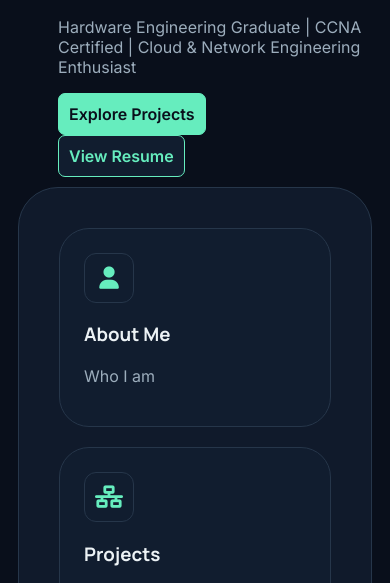
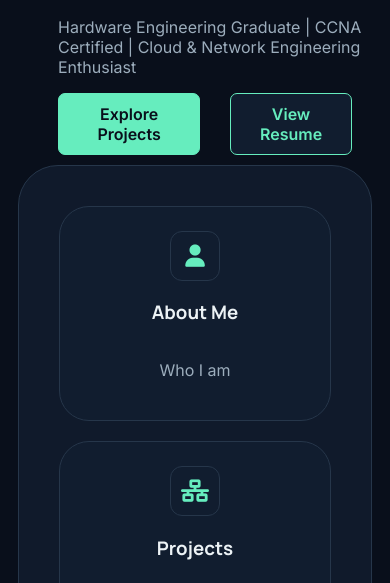
Before and after one commit to kudarueben/kudarueben, a plain HTML site: page index.html in a window 390 px wide. Shown: the part 255-838 px from the top of the page. Drawn offline with nearby package versions, Linux system fonts and the light colour scheme.

Commit message:
fixed some responsiveness on mobile

```diff
--- a/css/about.css
+++ b/css/about.css
@@ -214,6 +214,7 @@ p {
   text-decoration: none;
   border-radius: 8px;
   font-weight: 600;
+  font-family: "Inter", Arial, sans-serif;
   width: fit-content;
   align-self: center;
   transition:
--- a/css/certifications.css
+++ b/css/certifications.css
@@ -221,6 +221,7 @@ p {
   text-decoration: none;
   border-radius: 8px;
   font-weight: 600;
+  font-family: "Inter", Arial, sans-serif;
   width: fit-content;
   align-self: center;
   transition:
--- a/css/contact.css
+++ b/css/contact.css
@@ -96,7 +96,7 @@ p {
 .container {
   margin: 10px;
   border-radius: 40px;
-  padding: 40px;
+  padding: 10px;
 }
 .contact-info {
   display: flex;
@@ -270,6 +270,7 @@ a {
   text-decoration: none;
   border-radius: 8px;
   font-weight: 600;
+  font-family: "Inter", Arial, sans-serif;
   width: fit-content;
   align-self: center;
   transition:
@@ -288,6 +289,11 @@ a {
     grid-template-rows: 1fr 1fr;
     gap: 20px;
   }
+  .card {
+    display: flex;
+    flex-direction: column;
+    align-items: center;
+  }
 }
 @media (min-width: 591px) {
   .container {
--- a/css/home.css
+++ b/css/home.css
@@ -91,6 +91,9 @@ p {
 .hero {
   text-align: left;
   margin-left: 50px;
+}
+.hero-btn {
+  display: flex;
 }
 .herobuttons1 {
   margin-right: 30px;
@@ -257,6 +260,7 @@ a {
   text-decoration: none;
   border-radius: 8px;
   font-weight: 600;
+  font-family: "Inter", Arial, sans-serif;
   width: fit-content;
   align-self: center;
   transition:
@@ -275,6 +279,11 @@ a {
     grid-template-rows: 1fr 1fr 1fr 1fr;
     gap: 20px;
   }
+  .card {
+    display: flex;
+    flex-direction: column;
+    align-items: center;
+  }
 }
 @media (min-width: 591px) {
   .container {
--- a/css/projects.css
+++ b/css/projects.css
@@ -306,6 +306,7 @@ p {
 
   background-color: #66edbe;
   color: #090f1b;
+  font-family: "Inter", Arial, sans-serif;
 
   padding: 0.9rem 1.5rem;
   margin-top: 1rem;
@@ -398,6 +399,7 @@ p {
   text-decoration: none;
   border-radius: 8px;
   font-weight: 600;
+  font-family: "Inter", Arial, sans-serif;
   width: fit-content;
   align-self: center;
   transition:
--- a/css/resume.css
+++ b/css/resume.css
@@ -92,9 +92,7 @@ span {
 }
 .container {
   background-color: #101a2b;
-  margin: 40px;
   border-radius: 40px;
-  padding: 40px;
   border: 1px solid #26364a;
 }
 .footer {
@@ -160,6 +158,7 @@ span {
   text-decoration: none;
   border-radius: 8px;
   font-weight: 600;
+  font-family: "Inter", Arial, sans-serif;
   width: fit-content;
   align-self: center;
   transition:
@@ -171,3 +170,16 @@ span {
 .back-to-top:hover {
   transform: translateY(-5px);
 }
+
+@media (max-width: 590px) {
+  .container {
+    margin: 10px;
+    padding: 20px;
+  }
+}
+@media (min-width: 591px) {
+  .container {
+    margin: 40px;
+    padding: 40px;
+  }
+}
--- a/css/skills.css
+++ b/css/skills.css
@@ -202,6 +202,7 @@ p {
   text-decoration: none;
   border-radius: 8px;
   font-weight: 600;
+  font-family: "Inter", Arial, sans-serif;
   width: fit-content;
   align-self: center;
   transition:
--- a/css/techblog.css
+++ b/css/techblog.css
@@ -154,6 +154,7 @@ p {
   text-decoration: none;
   border-radius: 8px;
   font-weight: 600;
+  font-family: "Inter", Arial, sans-serif;
   width: fit-content;
   align-self: center;
   transition:
--- a/index.html
+++ b/index.html
@@ -41,12 +41,14 @@
         Hardware Engineering Graduate | CCNA Certified | Cloud & Network
         Engineering Enthusiast
       </p>
+      <div class="hero-btn">
       <a href="./projects.html"
         ><button class="herobuttons1">Explore Projects</button></a
       >
       <a href="./resume.html"
         ><button class="herobuttons2">View Resume</button></a
       >
+      </div>
     </div>
 
     <div class="container">
```
